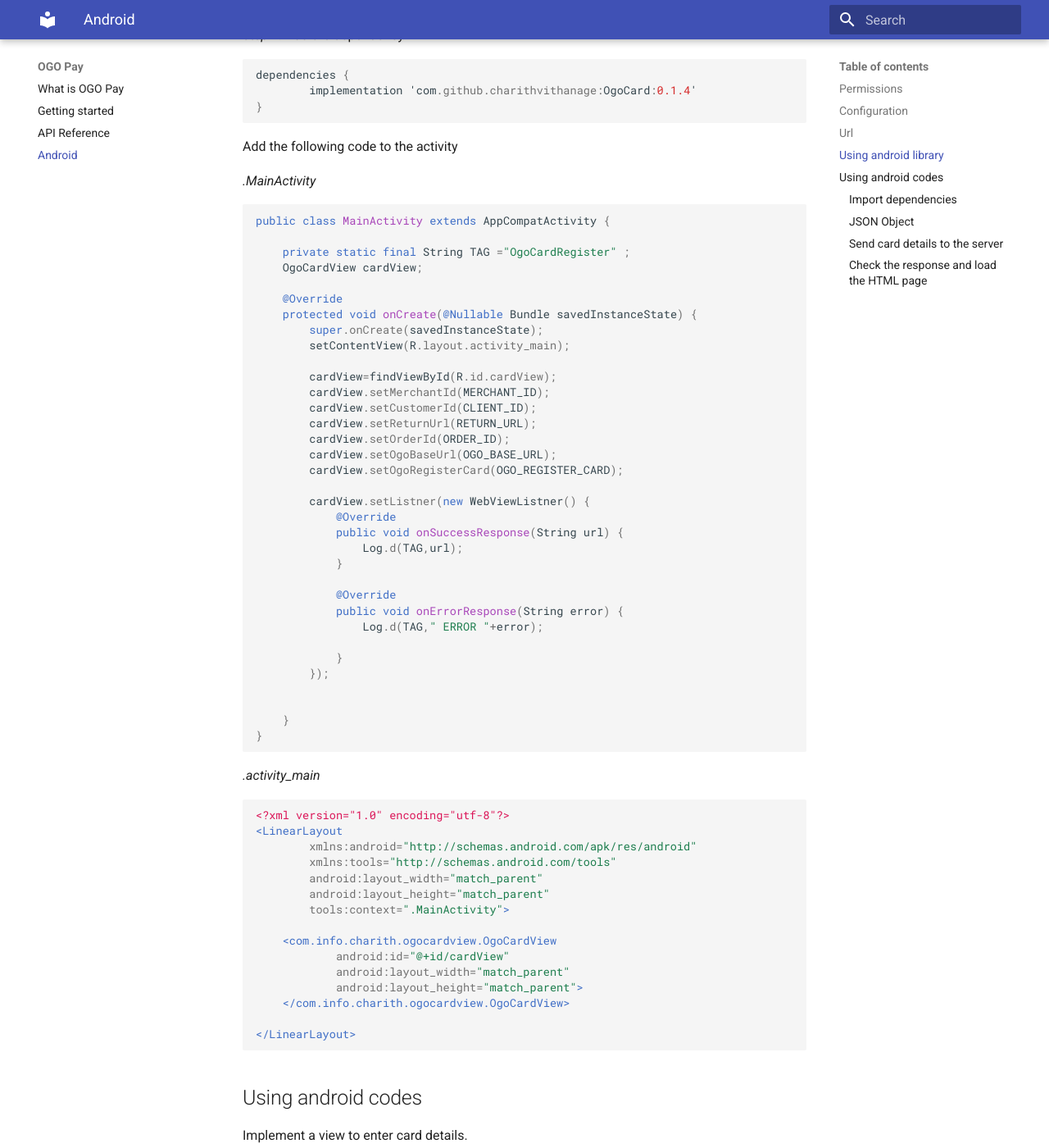
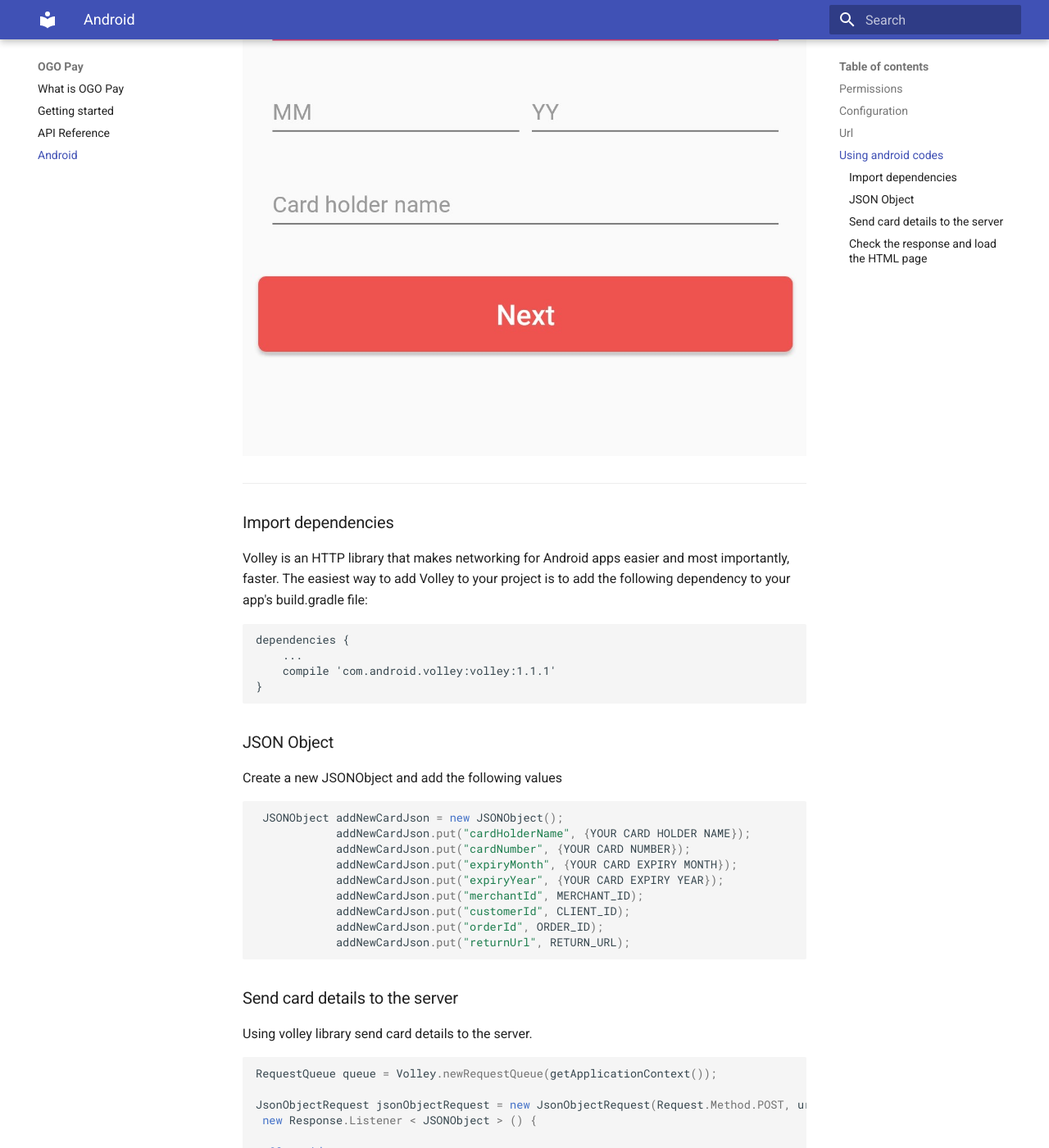
Before and after one commit to denesh-r/ogopay-docs, an MkDocs documentation site: the page built from docs/applications.md, in a window 1280 px wide and 1400 px high, scrolled down 1189 px. Shown: the whole window at 82% size. Built offline with MkDocs 1.6.1 and Material for MkDocs 9.7.7, drawn with Linux system fonts in a browser that asks for light colours; some of the changed lines change nothing that is shown; some of the changed text lies outside the part shown.

Commit message:
Removed android library section from the documentation

````diff
--- a/docs/applications.md
+++ b/docs/applications.md
@@ -33,6 +33,130 @@
 ``` url
   String URL = OGO_BASE_URL + OGO_REGISTER_CARD;
 ```
+
+
+## Using android codes
+
+Implement a view to enter card details.
+
+![Screenshot](img/card_view.jpg)
+
+---
+
+### Import dependencies
+
+Volley is an HTTP library that makes networking for Android apps easier and most importantly, faster. The easiest way to add Volley to your project is to add the following dependency to your app's build.gradle file:
+
+
+``` gradle
+dependencies {
+    ...
+    compile 'com.android.volley:volley:1.1.1'
+}
+```
+
+### JSON Object
+
+
+
+Create a new JSONObject and add the following values
+
+``` java
+ JSONObject addNewCardJson = new JSONObject();
+            addNewCardJson.put("cardHolderName", {YOUR CARD HOLDER NAME});
+            addNewCardJson.put("cardNumber", {YOUR CARD NUMBER});
+            addNewCardJson.put("expiryMonth", {YOUR CARD EXPIRY MONTH});
+            addNewCardJson.put("expiryYear", {YOUR CARD EXPIRY YEAR});
+            addNewCardJson.put("merchantId", MERCHANT_ID);
+            addNewCardJson.put("customerId", CLIENT_ID);
+            addNewCardJson.put("orderId", ORDER_ID);
+            addNewCardJson.put("returnUrl", RETURN_URL);
+```
+### Send card details to the server
+
+Using volley library send card details to the server.
+
+``` java
+
+RequestQueue queue = Volley.newRequestQueue(getApplicationContext());
+
+JsonObjectRequest jsonObjectRequest = new JsonObjectRequest(Request.Method.POST, url, addCardRequest,
+ new Response.Listener < JSONObject > () {
+
+  @Override
+  public void onResponse(JSONObject response) {
+   //Check the response and load it on webview
+  }
+ }, new Response.ErrorListener() {
+
+  @Override
+  public void onErrorResponse(VolleyError error) {
+
+  }
+ }) {
+
+ @Override
+ public Map < String, String > getHeaders() throws AuthFailureError {
+
+  HashMap < String, String > header = new HashMap < String, String > ();
+  header.put(Config.CONTENT_TYPE_HEADER, "application/json");
+
+  return header;
+ }
+};
+
+jsonObjectRequest.setRetryPolicy(new DefaultRetryPolicy(10000, DefaultRetryPolicy.DEFAULT_MAX_RETRIES, DefaultRetryPolicy.DEFAULT_BACKOFF_MULT));
+
+queue.add(jsonObjectRequest);
+queue.add(jsonObjectRequest);
+
+```
+
+If the request success it will return the following response
+
+**Response**
+
+``` json
+{
+  "success": true,
+  "message": "3DSecure Page",
+  "result": "<!DOCTYPE HTML PUBLIC..."
+}
+```
+
+###Check the response and load the HTML page
+
+``` java
+@Override
+public void onResponse(JSONObject response) {
+ //Check the response
+ //If the request is success
+ //Load html page on a webview
+ if (response.getString("success").equals("true")) {
+
+  webView.loadData(response.getString("result"), "text/html; " + "charset=utf-8", "UTF-8");
+
+  //waiting for receive redirect url
+  webView.setWebViewClient(new WebViewClient() {
+
+    @Override
+    public boolean shouldOverrideUrlLoading(WebView view, String url) {
+
+     if (url.contains("add-success=true")) {
+      finish(); //if url returns "true" close the view and back to main
+     } else {
+      Toast.makeText(getApplicationContext(), getString(R.string.new_add_card_fail_message), Toast.LENGTH_LONG).show();
+      return false;
+     }
+    });
+
+  }
+ }
+}
+```
+
+
+<!--
 
 ## Using android library
 
@@ -118,145 +242,4 @@
 
 </LinearLayout>
 ```
-
-## Using android codes
-
-Implement a view to enter card details.
-
-![Screenshot](img/card_view.jpg)
-
----
-
-### Import dependencies
-
-Volley is an HTTP library that makes networking for Android apps easier and most importantly, faster. The easiest way to add Volley to your project is to add the following dependency to your app's build.gradle file:
-
-
-``` gradle
-dependencies {
-    ...
-    compile 'com.android.volley:volley:1.1.1'
-}
-```
-
-### JSON Object
-
-
-
-Create a new JSONObject and add the following values
-
-``` java
- JSONObject addNewCardJson = new JSONObject();
-            addNewCardJson.put("cardHolderName", {YOUR CARD HOLDER NAME});
-            addNewCardJson.put("cardNumber", {YOUR CARD NUMBER});
-            addNewCardJson.put("expiryMonth", {YOUR CARD EXPIRY MONTH});
-            addNewCardJson.put("expiryYear", {YOUR CARD EXPIRY YEAR});
-            addNewCardJson.put("merchantId", MERCHANT_ID);
-            addNewCardJson.put("customerId", CLIENT_ID);
-            addNewCardJson.put("orderId", ORDER_ID);
-            addNewCardJson.put("returnUrl", RETURN_URL);
-```
-### Send card details to the server
-
-Using volley library send card details to the server.
-
-``` java
-
-RequestQueue queue = Volley.newRequestQueue(getApplicationContext());
-
-JsonObjectRequest jsonObjectRequest = new JsonObjectRequest(Request.Method.POST,url,addCardRequest , new Response.Listener<JSONObject>() {
-                    @Override
-                    public void onResponse(JSONObject response) {
-                        //Check the response and load it on webview
-                    }
-}, new Response.ErrorListener() {
-                    @Override
-                    public void onErrorResponse(VolleyError error) {
-
-                    }
-                }) {
-                    @Override
-                    public Map<String, String> getHeaders() throws AuthFailureError {
-                        HashMap<String, String> header = new HashMap<String, String>();
-                        header.put(Config.CONTENT_TYPE_HEADER, "application/json");
-                        return header;
-                    }
-                };
-
-                jsonObjectRequest.setRetryPolicy(new DefaultRetryPolicy(
-                        10000,
-                        DefaultRetryPolicy.DEFAULT_MAX_RETRIES,
-                        DefaultRetryPolicy.DEFAULT_BACKOFF_MULT));
-                queue.add(jsonObjectRequest);
-                queue.add(jsonObjectRequest);
-
-```
-
-If the request success it will return the following response
-
-**Response**
-
-``` json
-{
-  "success": true,
-  "message": "3DSecure Page",
-  "result": "<!DOCTYPE HTML PUBLIC..."
-}
-```
-
-###Check the response and load the HTML page
-
-``` java
- @Override
- public void onResponse(JSONObject response) {
-     //Check the response
-	 //If the request is success
-	 //Load html page on a webview
-	 if (response.getString("success").equals("true")) {
-
-        webView.loadData(response.getString("result"), "text/html; " + "charset=utf-8", "UTF-8");
-
-        //waiting for receive redirect url
-        webView.setWebViewClient(new WebViewClient(){
-
-        @Override
-        public boolean shouldOverrideUrlLoading(WebView view, String url) {
-
-			if (url.contains("add-success=true")){
-				finish(); //if url returns "true" close the view and back to main
-			}else{
-				Toast.makeText(getApplicationContext(), getString(R.string.new_add_card_fail_message), Toast.LENGTH_LONG).show();
-				return false;
-			}
-        });
- }
-```
-
-
-<!--
-        DoPurchase:
-          Type: Api
-          Properties:
-            Path: /purchase
-            Method: post
-        DoSettlement:
-          Type: Api
-          Properties:
-            Path: /settlement
-            Method: post
-        DoVoid:
-          Type: Api
-          Properties:
-            Path: /void
-            Method: post
-        DoPreauth:
-          Type: Api
-          Properties:
-            Path: /preauth
-            Method: post
-        DoCompletion:
-          Type: Api
-          Properties:
-            Path: /completion
-            Method: post
 -->
````
